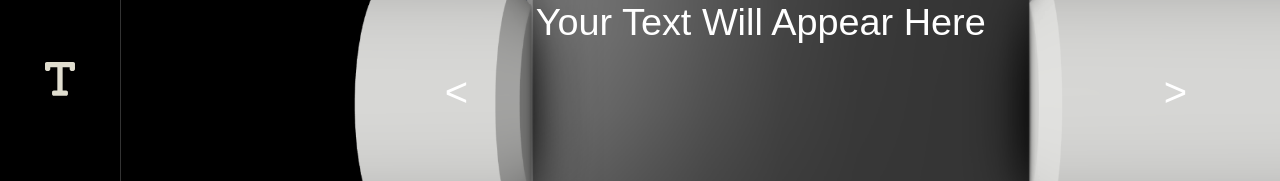
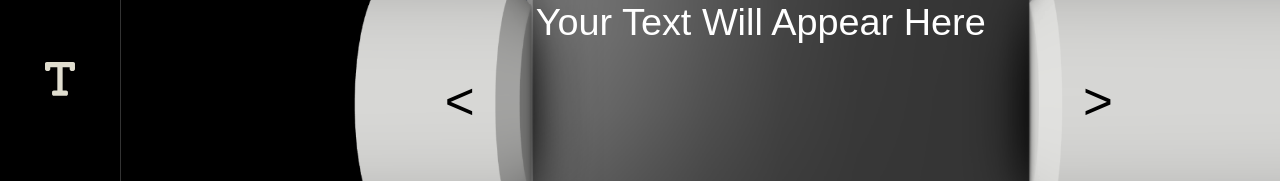
Before and after one commit to AthemiS13/scribe-app, a React (Vite) app in the folder frontend/: page / in a window 1280 px wide. Shown: the part 208-389 px from the top of the page. Built offline with nearby package versions, Linux system fonts and the light colour scheme.

Commit message:
arrows revised

```diff
--- a/frontend/src/App.jsx
+++ b/frontend/src/App.jsx
@@ -171,19 +171,20 @@ const styles = {
   // Modify styles to use relative positioning
   navigationOverlay: {
     position: 'absolute',
-    top: '38%', // Match the text overlay
+    top: '50%', // Changed for better vertical centering
+    transform: 'translateY(-50%)', // Added for better vertical centering
     left: '0',
     right: '0',
     display: 'flex',
     alignItems: 'center',
     justifyContent: 'space-between',
-    padding: '0px 10%', // Adjust arrow positioning
+    padding: '0 18% 0 10%', // Adjusted right padding to bring arrows closer
     zIndex: 3,
     pointerEvents: 'none',
   },
   arrow: {
-    fontSize: '40px',
-    color: 'white',
+    fontSize: '4vw', // Use vw for responsive scaling with viewport width
+    color: 'black',
     cursor: 'pointer',
     userSelect: 'none',
     pointerEvents: 'auto', // Re-enable clicks for arrows
```
